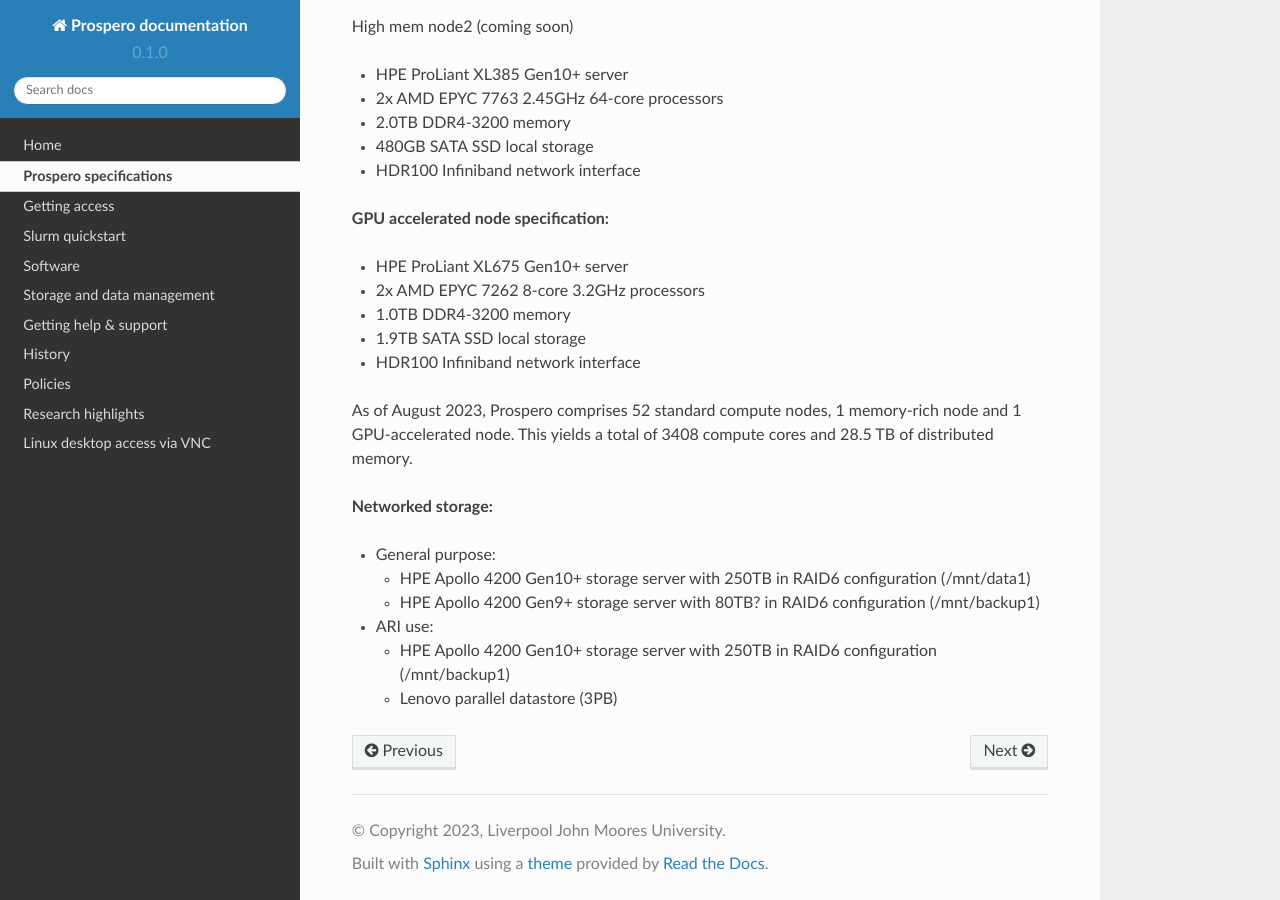
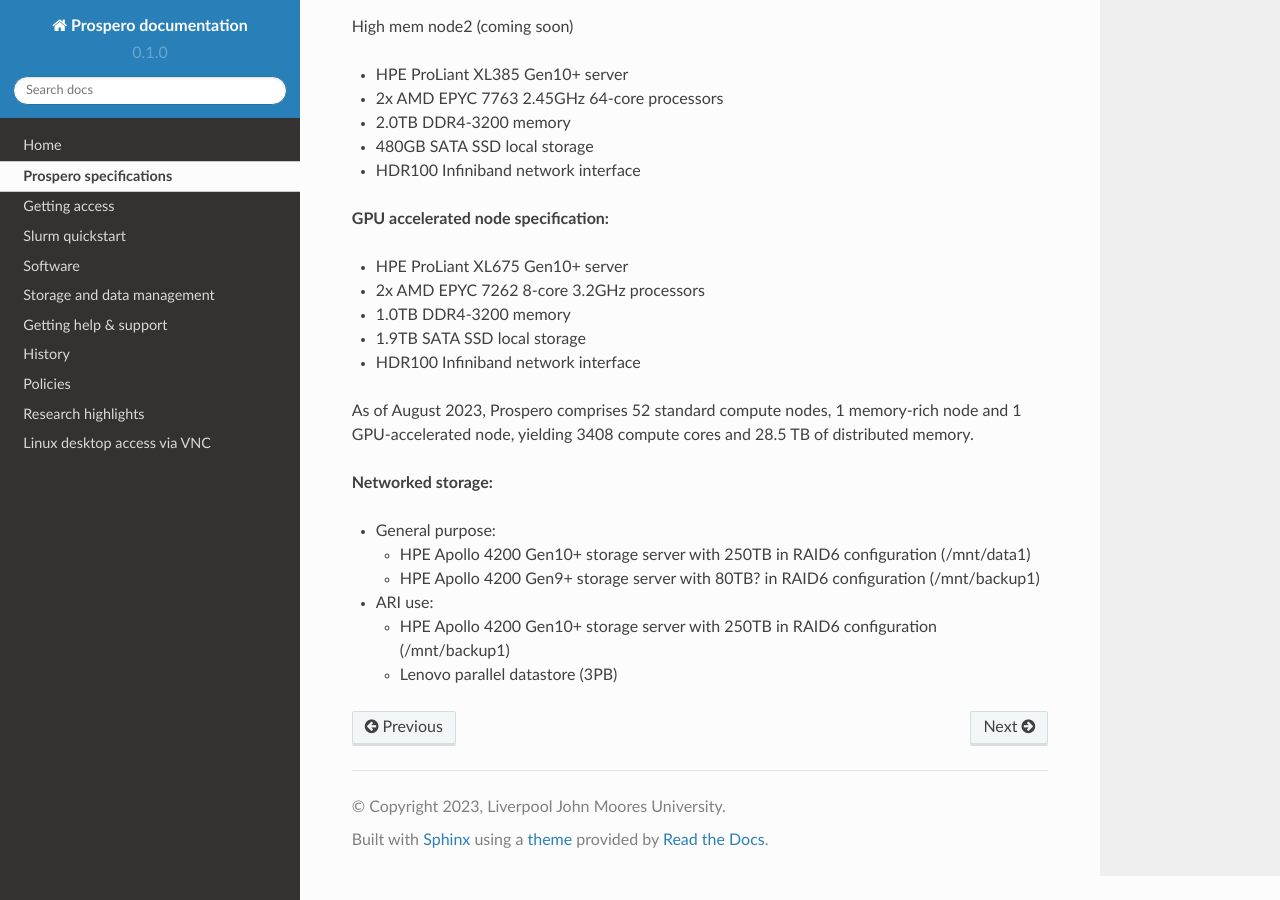
Before and after one commit to astrcrai/prospero-docs, a Sphinx documentation site: the page built from docs/source/specifications.rst, in a window 1280 px wide and 900 px high, scrolled down 697 px. Built offline with Sphinx 7.4.7 and the Read the Docs theme 2.0.0, drawn with Linux system fonts in a browser that asks for light colours.

Commit message:
Update specifications.rst

```diff
--- a/docs/source/specifications.rst
+++ b/docs/source/specifications.rst
@@ -37,7 +37,7 @@
 * 1.9TB SATA SSD local storage
 * HDR100 Infiniband network interface
 
-As of August 2023, Prospero comprises 52 standard compute nodes, 1 memory-rich node and 1 GPU-accelerated node. This yields a total of 3408 compute cores and 28.5 TB of distributed memory.
+As of August 2023, Prospero comprises 52 standard compute nodes, 1 memory-rich node and 1 GPU-accelerated node, yielding 3408 compute cores and 28.5 TB of distributed memory.
 
 **Networked storage:**
 
```
